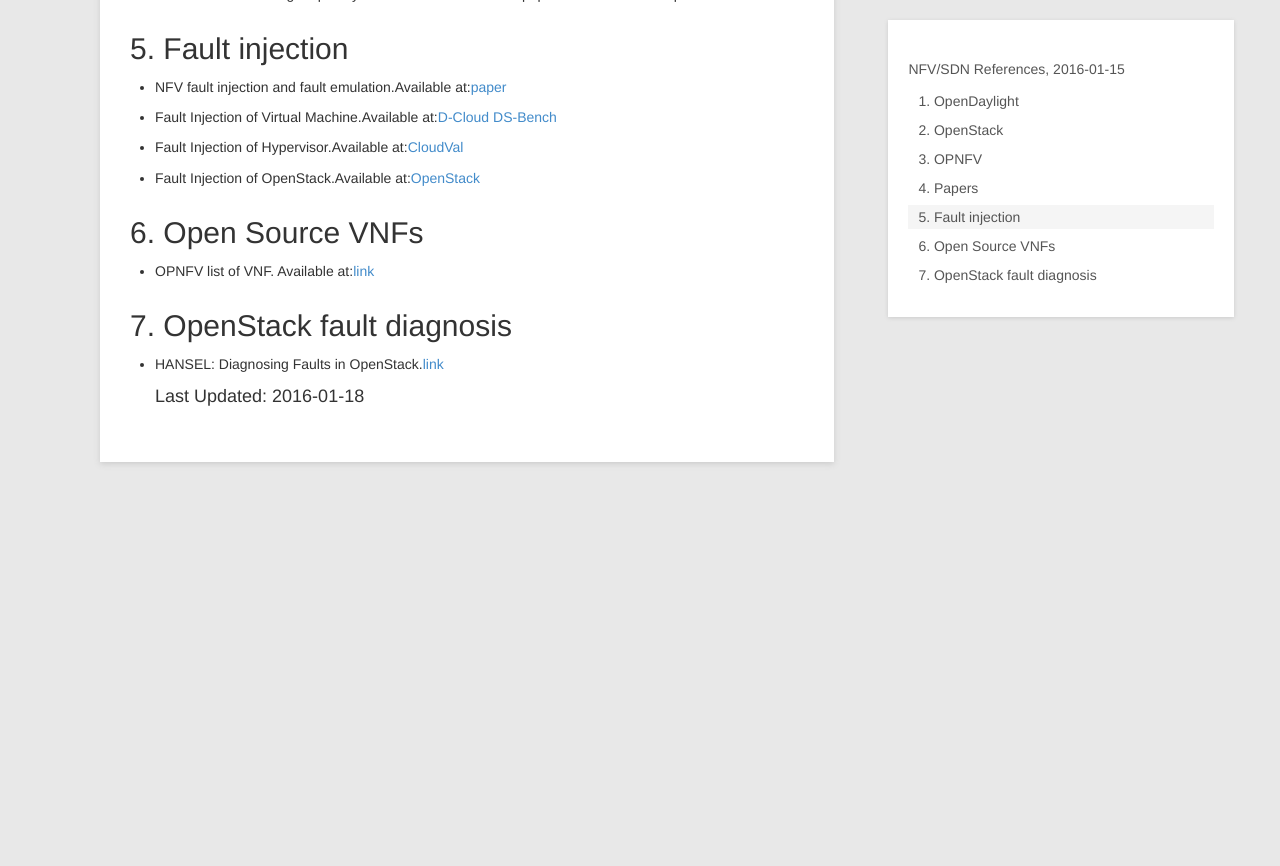
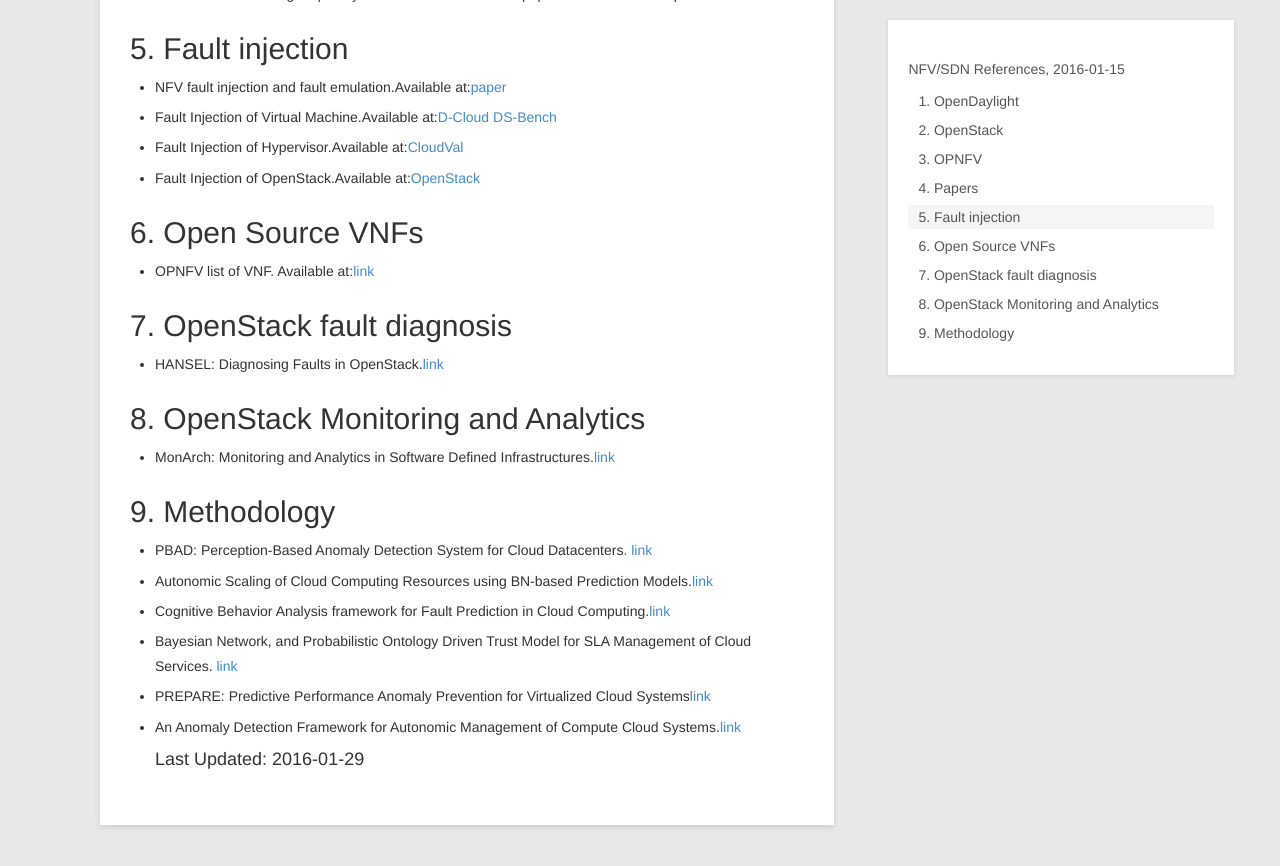
Before and after one commit to nulistteam/nulistteam.github.io, a Jekyll site: the page built from _posts/misc/2016-01-07-nfv-reference.md, in a window 1280 px wide and 900 px high, scrolled down 761 px. Shown: the top 866 px of the window. Built offline with Jekyll 4.4.1, drawn with Linux system fonts in a browser that asks for light colours; Markdown is read by kramdown in place of the engine named in the settings; comment, search, counter and statistics services are not loaded; before the commit the page ends 1303 px from its top, so only the background shows below that.

Commit message:
add references

```diff
--- a/_posts/misc/2016-01-07-nfv-reference.md
+++ b/_posts/misc/2016-01-07-nfv-reference.md
@@ -33,4 +33,15 @@ description:    NFV, SDN, References
 
 ##7. OpenStack fault diagnosis
 * HANSEL: Diagnosing Faults in OpenStack.[link](http://www.cs.berkeley.edu/~rishabhp/publications/Hansel.pdf)
-####Last Updated: 2016-01-18
+
+##8. OpenStack Monitoring and Analytics
+* MonArch: Monitoring and Analytics in Software  Deﬁned Infrastructures.[link](http://ieeexplore.ieee.org/xpls/abs_all.jsp?arnumber=7335305)
+
+##9. Methodology
+* PBAD: Perception-Based Anomaly Detection System for Cloud Datacenters. [link](http://ieeexplore.ieee.org/xpl/articleDetails.jsp?arnumber=7214105&punumber%3D7194474%26filter%3DAND%28p_IS_Number%3A7212169%29%26pageNumber%3D4)
+* Autonomic Scaling of Cloud Computing Resources   using BN-based Prediction Models.[link](http://ieeexplore.ieee.org/stamp/stamp.jsp?tp=&arnumber=6710578)
+* Cognitive Behavior Analysis framework for Fault Prediction in Cloud Computing.[link](http://ieeexplore.ieee.org/xpls/abs_all.jsp?arnumber=6464008&tag=1)
+* Bayesian Network, and Probabilistic Ontology Driven Trust Model for SLA Management of Cloud Services. [link](http://ieeexplore.ieee.org/xpls/abs_all.jsp?arnumber=6968972)
+* PREPARE: Predictive Performance Anomaly Prevention for Virtualized Cloud Systems[link](http://ieeexplore.ieee.org/xpls/abs_all.jsp?arnumber=6258001)
+* An Anomaly Detection Framework for Autonomic Management of  Compute Cloud Systems.[link](http://ieeexplore.ieee.org/stamp/stamp.jsp?tp=&arnumber=5615245)
+####Last Updated: 2016-01-29
```
